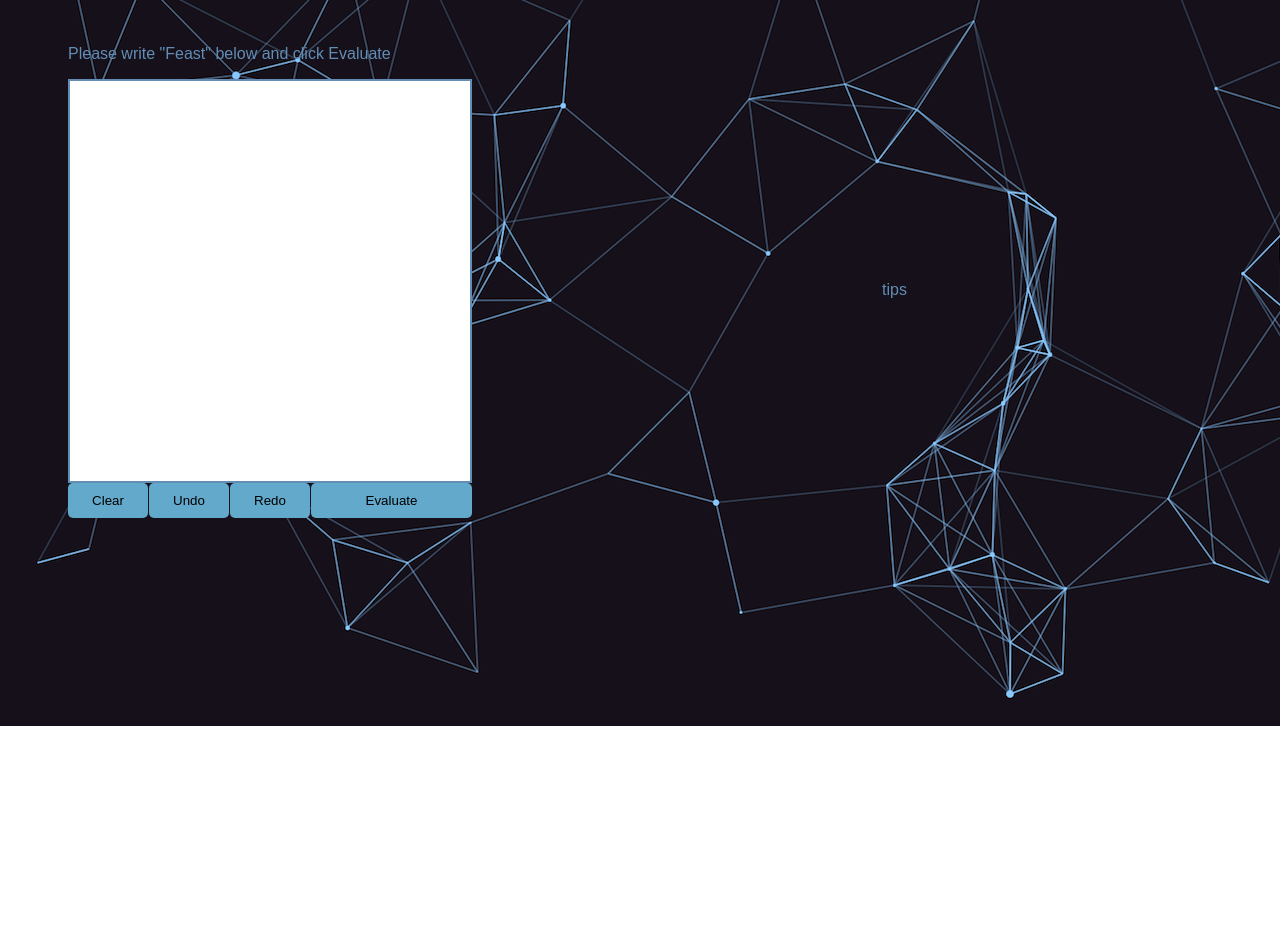
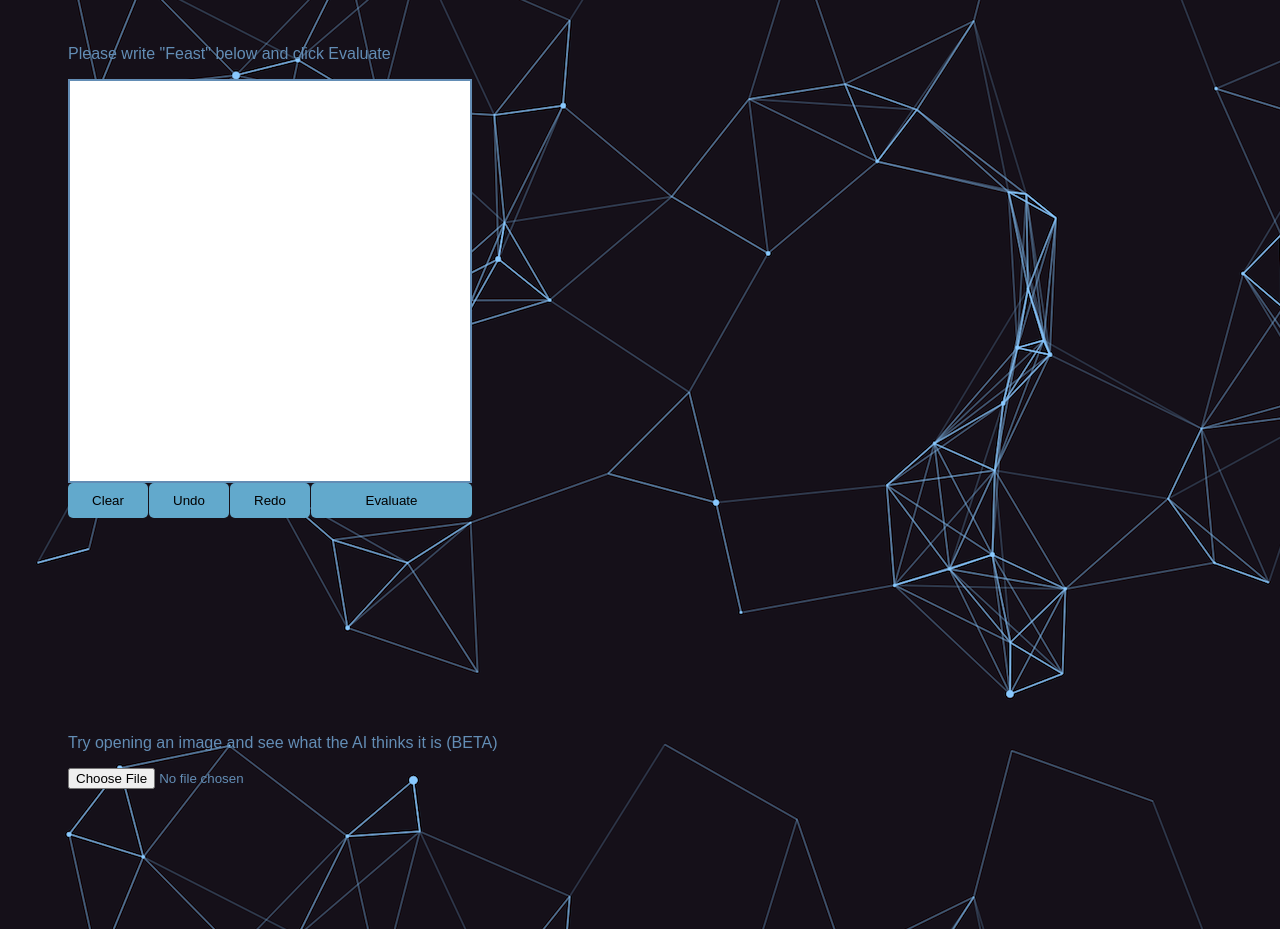
Before and after one commit to Ansh-Karnwal/Website-Hand-Writing-Rater, a plain HTML site: page index.html in a window 1280 px wide. Shown: the part 169-1098 px from the top of the page. Before the commit the page ends 895 px from the top, so only its background shows below. Drawn offline with Linux system fonts and the light colour scheme.

Commit message:
third commit

```diff
--- a/index.css
+++ b/index.css
@@ -1,8 +1,9 @@
 body {
     font-family: Roboto, Arial;
     color: #638db5;
+    background-color: black;
     background-image: url("/assets/backkground.png");
-
+    padding-bottom: 100px;
 }
 
 div {
@@ -94,15 +95,33 @@ div {
 }
 
 .page-content {
-    display: inline-flex;
+    display: flex;
     align-items: center;
 }
 
 #tips {
     white-space: pre-wrap;
     margin-top: 80px;
+    margin-left: 230px;
 }
 
+.page-content1 {
+    margin-left: 60px;
+    display: flex;
+    flex-direction: column;
+}
+
+#image-open-label {
+}
+
+#image-open-label {
+}
+
+#output-ocr {
+}
+
+
+/*import start*/
 :root {
     --tlt-br-cnt: 50;
     --i: 0;
@@ -205,3 +224,4 @@ div {
     from {opacity: 0}
     to {opacity: 1}
 }
+/*import end*/
--- a/index.html
+++ b/index.html
@@ -3,7 +3,6 @@
         <title>HandWriting Rater</title>
 
         <link rel="stylesheet" href="index.css">
-        <link rel="stylesheet" href="styles/importedspeedometer.css">
 
         <link rel="preconnect" href="https://fonts.googleapis.com">
         <link rel="preconnect" href="https://fonts.gstatic.com" crossorigin>
@@ -32,11 +31,16 @@
                 </div>
             </div>
             <div class="progress"></div>
-            <p id="tips">tips</p>
+            <p id="tips"></p>
         </div>
         <div class="progress"></div>
+        <div class="page-content1">
+            <p id="image-open-label">Try opening an image and see what the AI thinks it is (BETA)</p>
+            <input type='file' accept='image/*' onchange='openFile(event)'>
+            <p id="output-ocr"></p>
+        </div>
         <script src="imported-google-ime-access-js/handwriting.canvas.js"></script>
         <script src="index.js"></script>
-
+        <script src="https://cdnjs.cloudflare.com/ajax/libs/tesseract.js/4.0.2/tesseract.min.js"></script>
     </body>
 </html>
--- a/index.js
+++ b/index.js
@@ -1,25 +1,6 @@
-// var openFile = function(file) {
-//     var input = file.target;
-//     var reader = new FileReader();
-//     reader.onload = function(){
-//         var dataURL = reader.result;
-//         var output = document.getElementById('output');
-//         output.src = dataURL;
-//     };
-//     reader.readAsDataURL(input.files[0]);
-// };
-
-// Tesseract.recognize(
-//     'https://tesseract.projectnaptha.com/img/eng_bw.png',
-//     'eng',
-// ).then(({ data: { text } }) => {
-//     console.log(text);
-// })
-
 const canvas = new handwriting.Canvas(document.getElementById("canvas"), 10);
 canvas.set_Undo_Redo(true, true);
 canvas.setLineWidth(5);
-var cut = 0;
 canvas.setCallBack(function(data, err) {
     if (err) throw err;
     const wordCharacterList = ['F', 'e', 'a', 's', 't'];
@@ -53,8 +34,6 @@ canvas.setCallBack(function(data, err) {
     else if (score <= 90) {selected = 'selected1'; textColor = 'text1';}
     const barCount = 50;
     const wrapper = document.querySelectorAll('.progress');
-    console.log(score);
-    console.log(wrapper);
     const percent = Math.round(50 * Math.round(score)/100);
     for (let index = 0; index < barCount; index++) {
         wrapper[0].innerHTML -= ``;
@@ -70,23 +49,22 @@ canvas.setCallBack(function(data, err) {
     else {
         wrapper[0].innerHTML += `<p class="selected percent-text ${textColor}">${Math.round(score)}%</p>`;
     }
-
     const tips = document.getElementById('tips');
-    if (selected.localeCompare('selected3')) {
+    if (selected.localeCompare('selected3') == 0) {
         tips.textContent = "To improve your handwriting follow the tips below\n" +
             "1. Write slower in order to get better quality in the writing\n" +
             "2. Have a relaxed grip when writing\n" +
             "3. Practice writing on paper. It is important to find a writing utensil that can give the best output when writing\n" +
             "4. For more tips visit https://tinyurl.com/3hae3mya";
     }
-    else if (selected.localeCompare('selected2')) {
+    else if (selected.localeCompare('selected2') == 0) {
         tips.textContent = "To improve your handwriting follow the tips below\n" +
             "\n1. Try writing letters closer to improve quality\n" +
             "2. Find the best way to hold the writing utensil\n" +
             "3. Avoid excess lines or dots and keep a consistent and proper letter shape\n" +
             "4. For more tips visit https://tinyurl.com/3hae3mya";
     }
-    else if (selected.localeCompare('selected1')) {
+    else if (selected.localeCompare('selected1') == 0) {
         tips.textContent = "Congratulations, your handwriting is excellent here are some fun things you can do\n" +
             "1. Try to learn cursive (If not known)\n" +
             "2. Experiment with new writing styles\n" +
@@ -95,3 +73,18 @@ canvas.setCallBack(function(data, err) {
     }
 });
 canvas.set_Undo_Redo(true, true);
+
+const openFile = function (file) {
+    const input = file.target;
+    const reader = new FileReader();
+    const outputOCR = document.getElementById("output-ocr");
+    reader.onload = function () {
+        const dataURL = reader.result;
+        Tesseract.recognize(
+            dataURL,
+        ).then(({ data: { text } }) => {
+            outputOCR.textContent = text;
+        })
+    };
+    reader.readAsDataURL(input.files[0]);
+};
```
